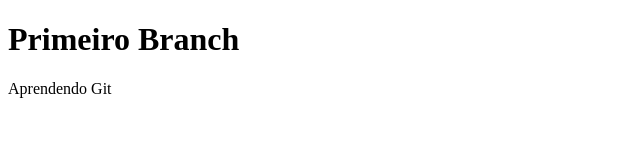
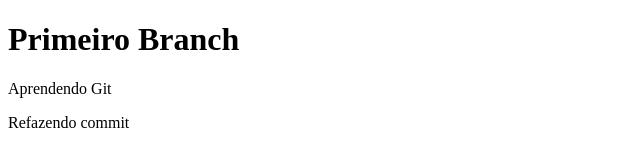
Before and after one commit to C0ralineY4ng/amanda_git, a plain HTML site: page index.html in a window 1280 px wide. Shown: the whole page, without its empty margins (0-640 px from the left). Drawn offline with Linux system fonts and the light colour scheme.

Commit message:
Refazendo commits

```diff
--- a/index.html
+++ b/index.html
@@ -8,5 +8,6 @@
 <body>
     <h1>Primeiro Branch</h1>
     <p>Aprendendo Git</p>
+    <p> Refazendo commit</p>
 </body>
 </html>
```
